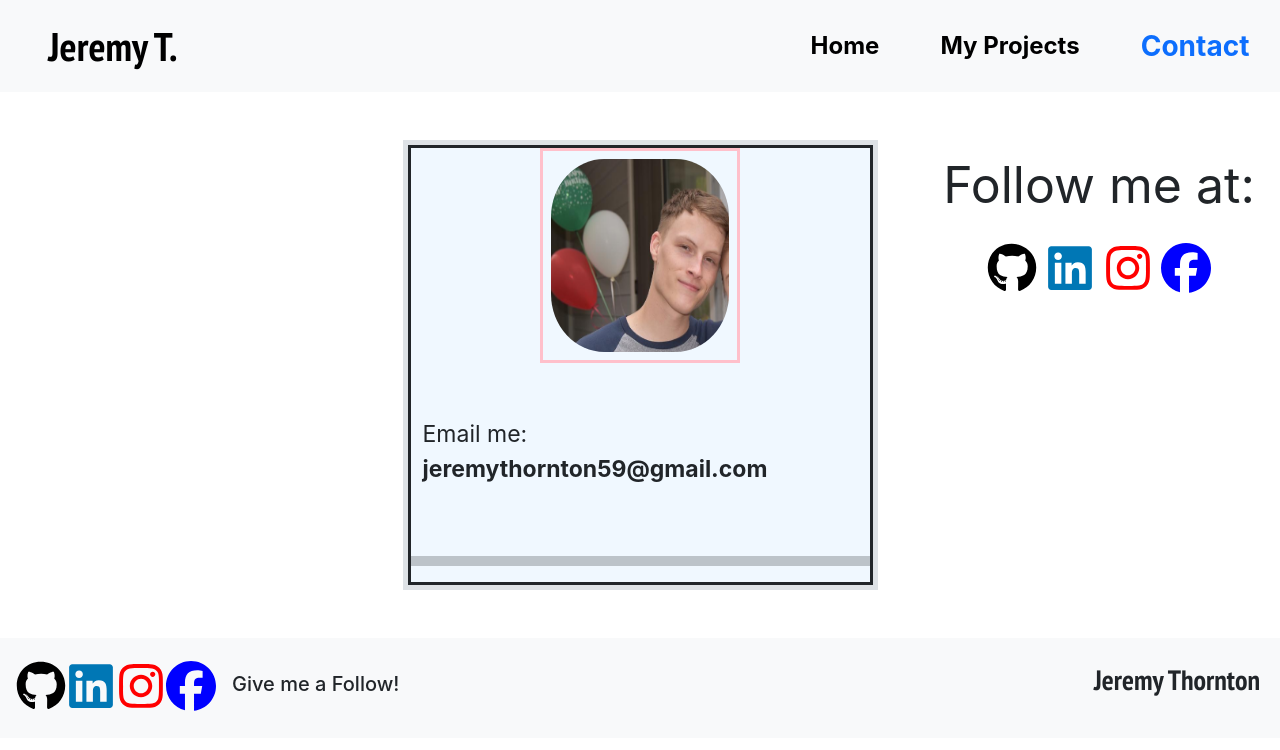
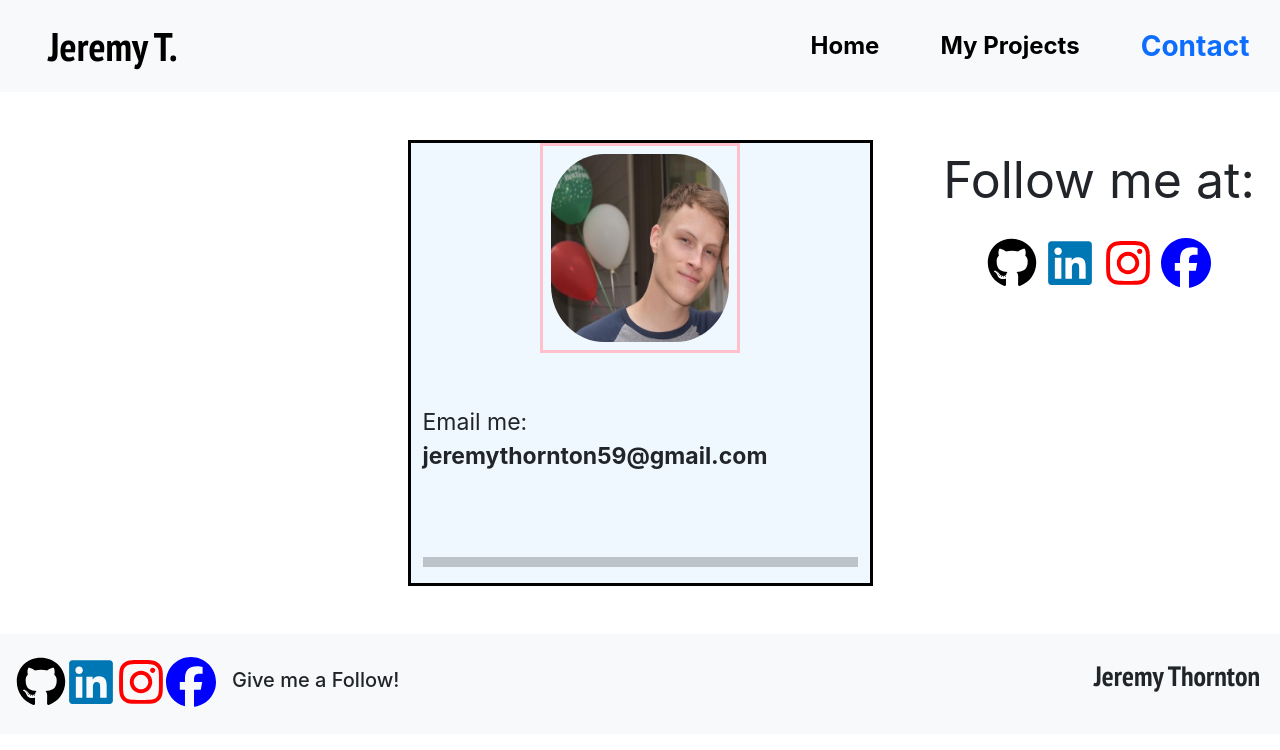
Before and after one commit to OceanSkys/Portfolio, a React (Create React App) app in the folder newport/: page /#/Contact in a window 1280 px wide. Shown: the top 750 px of the page. Built offline with nearby package versions, Linux system fonts and the light colour scheme; a web font is replaced by a local one.

Commit message:
Changed min width of contact me form container, created div for hr in contact form and centered it

```diff
--- a/newport/src/App.css
+++ b/newport/src/App.css
@@ -11,10 +11,11 @@
     }
 
     .contact-form {
-      max-width: 475px;
-      height: 450px;
+      max-width: 465px;
+      max-height: 450px;
       background-color: aliceblue;
       object-fit: contain;
+      border: solid black
     }
     .form-col {
 
@@ -32,7 +33,7 @@
       object-fit: contain;
       display: flex;
       flex-direction: row;
-      border: solid;
+      /* border: solid; */
     }
     .follow-me{
       height: auto;
--- a/newport/src/components/Contact.js
+++ b/newport/src/components/Contact.js
@@ -7,7 +7,7 @@ export default function Contact() {
 return (
     <div>
       {/* <!-- Contact Forum, edited placeholders and redid a couple sections--> */}
-      <div class="container border-5 border border-color-secondary my-5 contact-form ">
+      <div class="container my-5 contact-form ">
         <div class="row row-form">
           <div class="col d-flex justify-content-center form-col">
             <div class="row d-flex flex-column follow-me">
@@ -19,7 +19,9 @@ return (
               </div>
             </div>
           </div>
-          <hr style={{height: '10px', width: '100%'}}/>
+          <div style={{display:'flex', justifyContent:'center', height:'auto', minWidth:'100%'}}>
+            <hr style={{height: '10px', width: '100%'}}/>
+          </div>
           <div class="col-d-flex justify-content-center form-col">
             <div class="row d-flex flex-column follow-me">
               <div class="col d-flex justify-content-center align-items-center">
```
